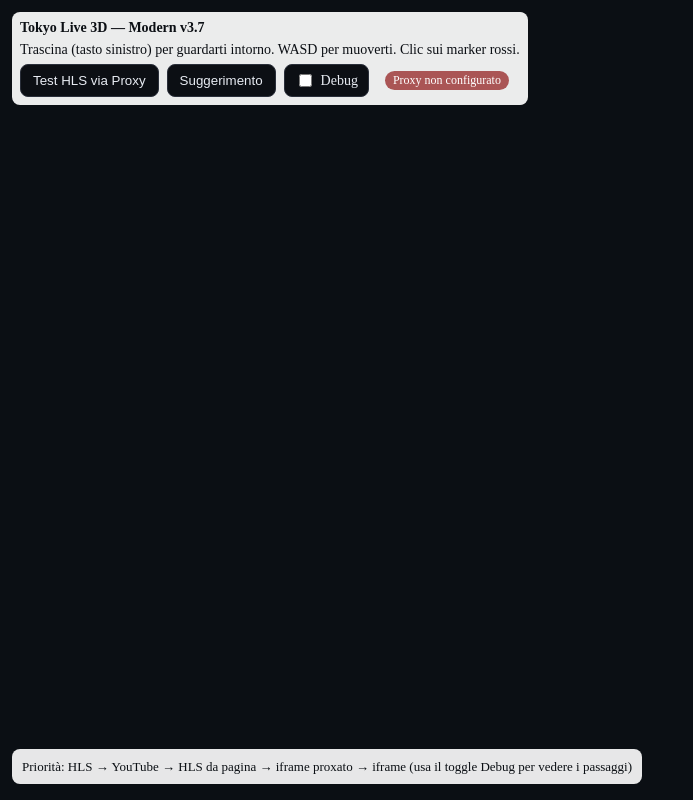
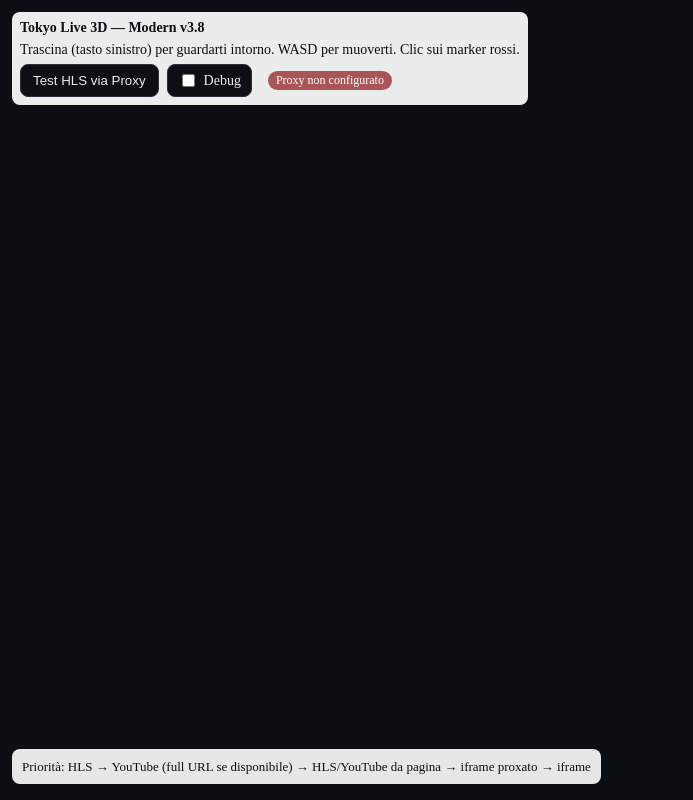
Before and after one commit to mattiavolpe/test-app, a React (Vite) app: page / in a window 1280 px wide. Shown: the whole page, without its empty margins (0-693 px from the left). Built offline with nearby package versions, Linux system fonts and the light colour scheme.

Commit message:
Add files via upload

```diff
--- a/index.html
+++ b/index.html
@@ -3,7 +3,7 @@
   <head>
     <meta charset="UTF-8" />
     <meta name="viewport" content="width=device-width, initial-scale=1.0" />
-    <title>Tokyo Live 3D — Modern v3.7</title>
+    <title>Tokyo Live 3D — Modern v3.8</title>
     <style>html,body,#root{height:100%;margin:0}</style>
   </head>
   <body>
--- a/package.json
+++ b/package.json
@@ -1,6 +1,6 @@
 {
   "name": "tokyo-live-3d-modern",
-  "version": "1.3.7",
+  "version": "1.3.8",
   "private": true,
   "type": "module",
   "scripts": {
--- a/public/markers.json
+++ b/public/markers.json
@@ -87,7 +87,7 @@
     ],
     "ytId": "",
     "iframeUrl": "https://www.webcamtaxi.com/en/japan/yamanashi-prefecture/fujikawaguchiko-mount-fuji.html",
-    "pageUrl": "https://www.skylinewebcams.com/en/japan/yamanashi-prefecture/fujikawaguchiko/mount-fuji.html",
+    "pageUrl": "https://www.skylinewebcams.com/en/webcam/japan/yamanashi-prefecture/fujikawaguchiko/mount-fuji.html",
     "hlsUrl": ""
   }
 ]
--- a/src/App.jsx
+++ b/src/App.jsx
@@ -197,6 +197,7 @@ export default function App(){
   function OverlayContent({ marker }){
     const [resolvedHls, setResolvedHls] = useState(null)
     const [resolvedYt, setResolvedYt] = useState(null)
+    const [resolvedYtUrl, setResolvedYtUrl] = useState(null) // NEW: full embed URL
     const [state, setState] = useState('init')
     const [reason, setReason] = useState('')
     const [log, setLog] = useState([])
@@ -216,6 +217,7 @@ export default function App(){
             if(!cancelled && rYT.ok){
               const d = await rYT.json()
               L('getyoutube payload', JSON.stringify(d))
+              if(d && d.fullUrl){ setResolvedYtUrl(d.fullUrl); setState('youtubeUrl'); return }
               if(d && d.id){ setResolvedYt(d.id); setState('youtube'); return }
             }
           }catch(e){ L('getyoutube error') }
@@ -241,11 +243,11 @@ export default function App(){
       return ()=>{ cancelled = true }
     }, [marker])
 
-    const debugBox = debug && log.length ? (
+    const debugBox = debug && (
       <div style={{position:'absolute',right:10,top:10,background:'rgba(0,0,0,0.6)',color:'#e8ecf3',padding:8,borderRadius:8,fontSize:12,maxWidth:'50%',whiteSpace:'pre-wrap'}}>
         {log.join('\n')}
       </div>
-    ) : null
+    )
 
     if(state === 'loading'){
       return <div className="video-wrap" style={{color:'#fff'}}>
@@ -256,6 +258,21 @@ export default function App(){
     if(state === 'hls' && resolvedHls){
       const src = PROXY_BASE ? `${PROXY_BASE}/proxy?url=${encodeURIComponent(resolvedHls)}` : resolvedHls
       return <div className="video-wrap">{debugBox}<VideoPlayer src={src} autoPlay /></div>
+    }
+    if(state === 'youtubeUrl' && resolvedYtUrl){
+      // Use the exact embed URL provided by backend (e.g., Skyline's iframe src)
+      return (
+        <div className="video-wrap">
+          {debugBox}
+          <iframe
+            title={marker.id}
+            src={resolvedYtUrl}
+            style={{width:'100%',height:'100%',border:0}}
+            allow="accelerometer; autoplay; clipboard-write; encrypted-media; gyroscope; picture-in-picture; web-share"
+            allowFullScreen
+          />
+        </div>
+      )
     }
     if(state === 'youtube' && (resolvedYt || marker.ytId)){
       const id = resolvedYt || marker.ytId
@@ -313,11 +330,10 @@ export default function App(){
     <div className="app-shell">
       <div className="toolbar">
         <div style={{background:'rgba(255,255,255,0.92)',padding:8,borderRadius:8,fontSize:14,color:'#0b0f14'}}>
-          <div style={{fontWeight:700}}>Tokyo Live 3D — Modern v3.7</div>
+          <div style={{fontWeight:700}}>Tokyo Live 3D — Modern v3.8</div>
           <div style={{marginTop:6}}>Trascina (tasto sinistro) per guardarti intorno. WASD per muoverti. Clic sui marker rossi.</div>
           <div style={{marginTop:6,display:'flex',gap:8,alignItems:'center'}}>
             <button className="btn" onClick={()=>setShowTest(s=>!s)}>{showTest ? 'Chiudi HLS test' : 'Test HLS via Proxy'}</button>
-            <button className="btn" onClick={()=>setToast(t => t ? null : 'Suggerimento: attiva il debug per vedere il percorso scelto (YouTube/HLS/iframe).')}>Suggerimento</button>
             <label style={{display:'inline-flex',gap:6,alignItems:'center',background:'#0c0f14',border:'1px solid #2a2f3a',padding:'6px 10px',borderRadius:8,color:'#e8ecf3'}}>
               <input type="checkbox" onChange={e=>setDebug(e.target.checked)} />
               Debug
@@ -330,7 +346,7 @@ export default function App(){
       {toast && <div className="toast">{toast}</div>}
       {hovered && <div className="marker-tooltip" style={{left:hovered.x, top:hovered.y}}>{hovered.name}</div>}
 
-      <div className="legend">Priorità: HLS → YouTube → HLS da pagina → iframe proxato → iframe (usa il toggle Debug per vedere i passaggi)</div>
+      <div className="legend">Priorità: HLS → YouTube (full URL se disponibile) → HLS/YouTube da pagina → iframe proxato → iframe</div>
 
       <div ref={mountRef} style={{width:'100%',height:'100vh'}} />
 
```
Also changed, not shown: 1 other file (tests, documents, lock files or other folders).
